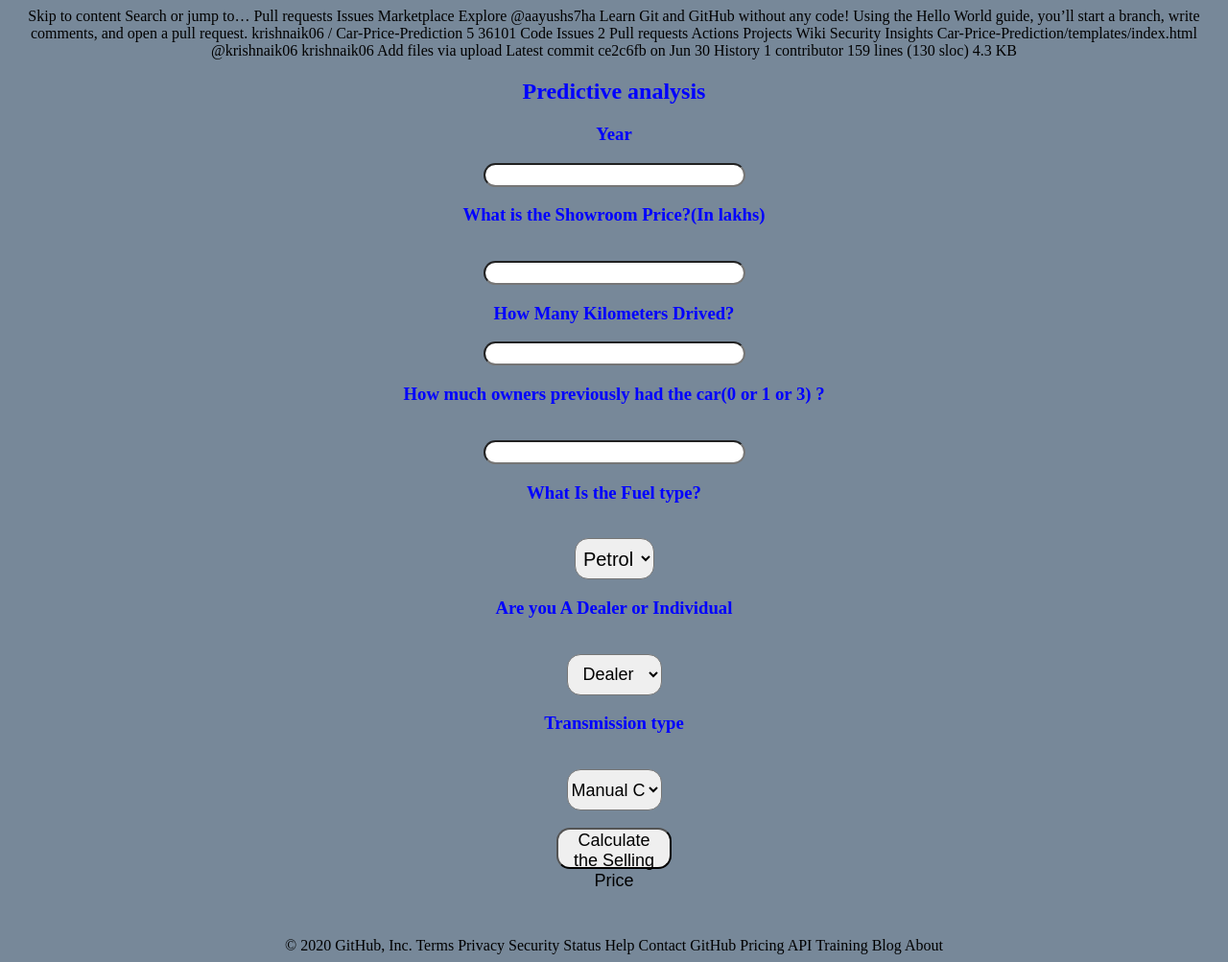
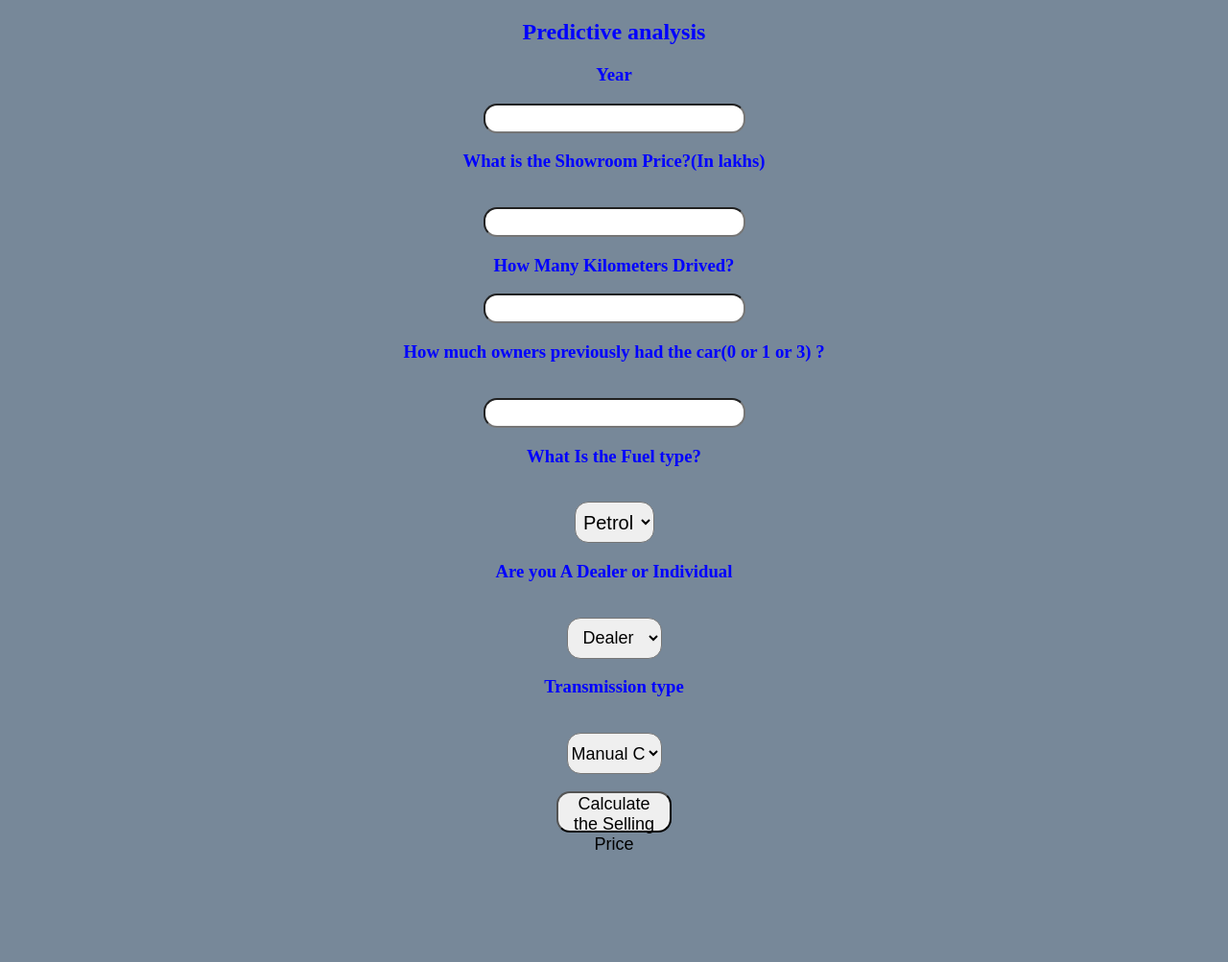
Before and after one commit to aayushs7ha/carpricedekho, a Flask app: page / in a window 1280 px wide. Shown: the whole page at 96% size. After the commit the page ends 886 px from the top, so only its background shows below. Run offline with Flask 2, Linux system fonts and the light colour scheme; parts of the project's set-up code (start-up, migrations or seed data) failed here and were passed over.

Commit message:
Add files via upload

```diff
--- a/templates/index.html
+++ b/templates/index.html
@@ -1,38 +1,3 @@
-Skip to content
-Search or jump to…
-
-Pull requests
-Issues
-Marketplace
-Explore
-
-@aayushs7ha
-Learn Git and GitHub without any code!
-Using the Hello World guide, you’ll start a branch, write comments, and open a pull request.
-
-
-krishnaik06
-/
-Car-Price-Prediction
-5
-36101
-Code
-Issues
-2
-Pull requests
-Actions
-Projects
-Wiki
-Security
-Insights
-Car-Price-Prediction/templates/index.html
-@krishnaik06
-krishnaik06 Add files via upload
-Latest commit ce2c6fb on Jun 30
- History
- 1 contributor
-159 lines (130 sloc)  4.3 KB
-
 <!DOCTYPE html>
 <html lang="en">
 
@@ -192,15 +157,3 @@ Latest commit ce2c6fb on Jun 30
 </body>
 
 </html>
-© 2020 GitHub, Inc.
-Terms
-Privacy
-Security
-Status
-Help
-Contact GitHub
-Pricing
-API
-Training
-Blog
-About
```
